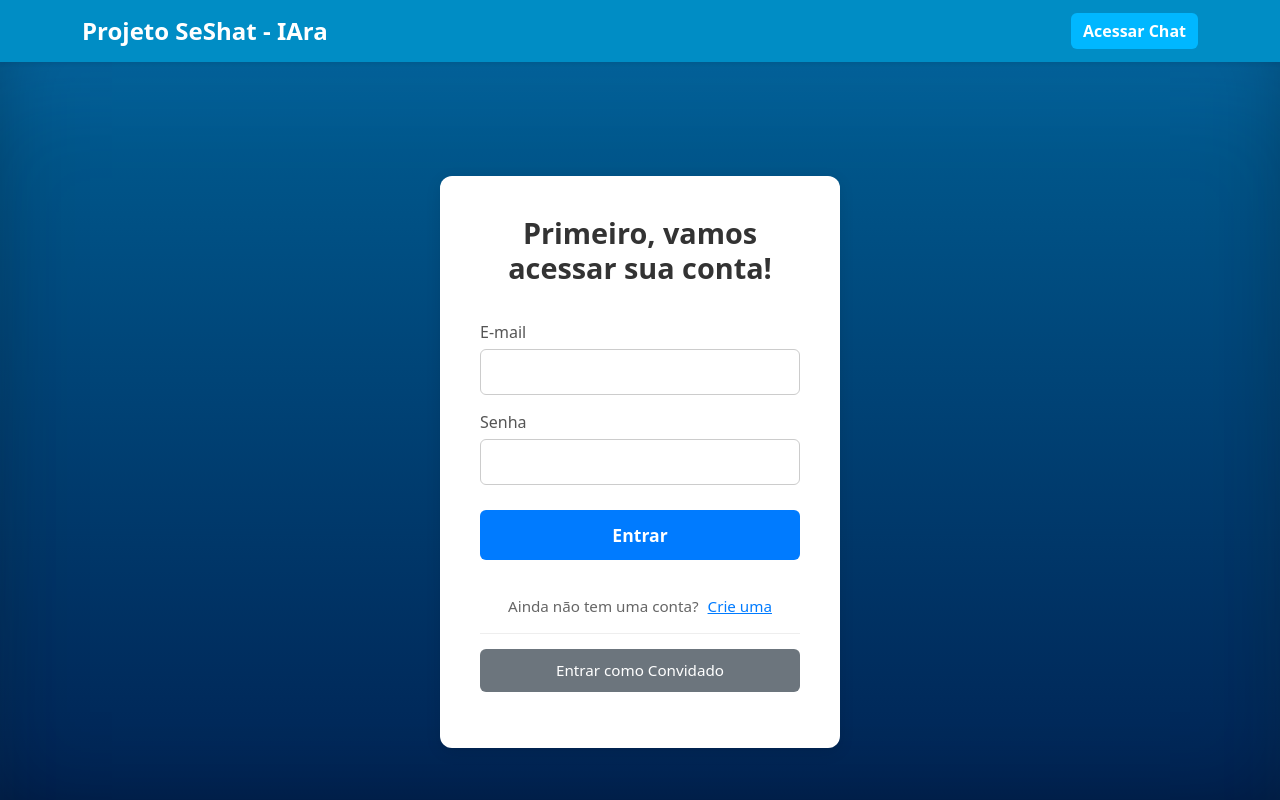
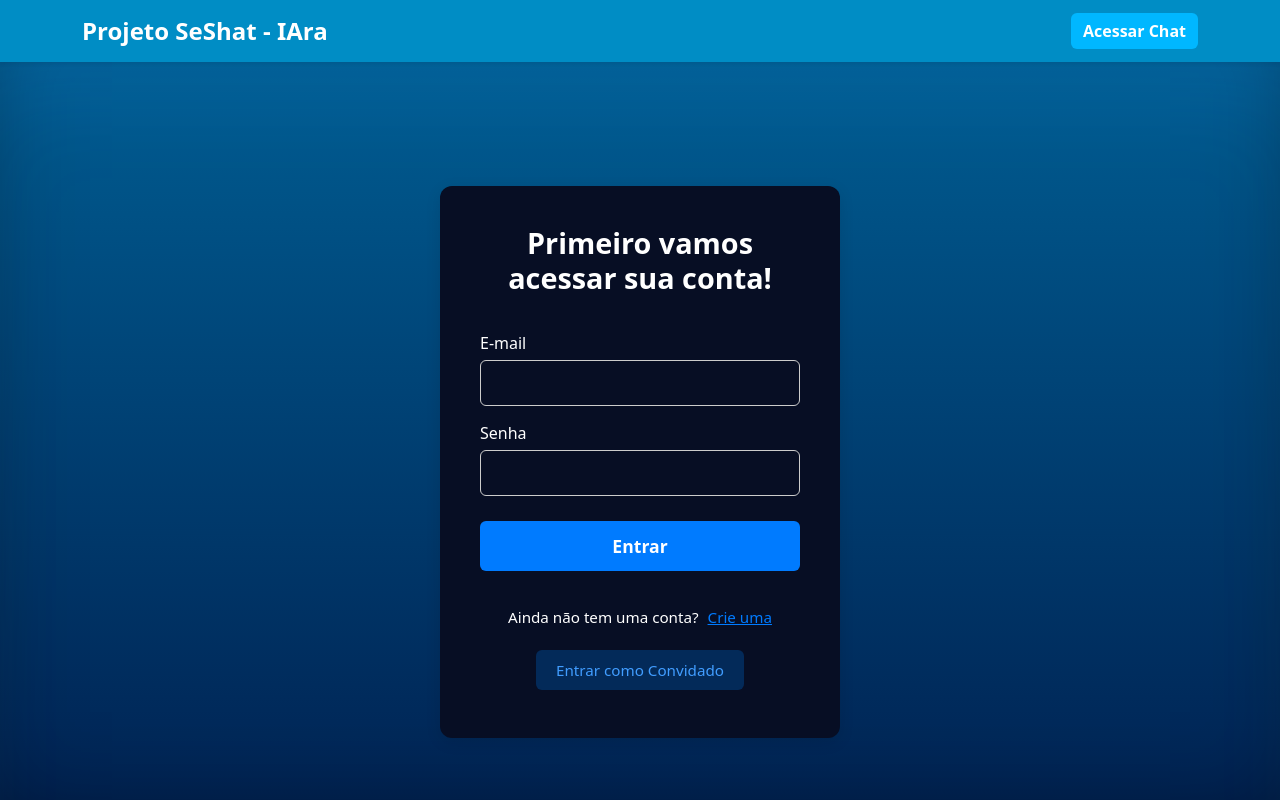
Before and after one commit to joaovcl12/Projeto-SeShat, a React (Vite) app in the folder inovatech-seshat/: page /login in a window 1280 px wide. Shown: the top 800 px of the page. Built offline with nearby package versions, Linux system fonts and the light colour scheme.

Commit message:
estilização da tela de login

```diff
--- a/inovatech-seshat/src/App.tsx
+++ b/inovatech-seshat/src/App.tsx
@@ -33,7 +33,7 @@ function App() {
 
   // O componente Footer permanece o mesmo
   const Footer = () => (
-    <footer className="py-5 mt-auto border-top border-white border-opacity-10">
+    <footer className="py-5 mt-auto">
       <div className="container text-center text-white-50">
         <p>&copy; {new Date().getFullYear()} Projeto SeShat.</p>
       </div>
--- a/inovatech-seshat/src/pages/LoginRegister.css
+++ b/inovatech-seshat/src/pages/LoginRegister.css
@@ -97,7 +97,7 @@ body::-webkit-scrollbar-corner {
 
 /* O "cartão" que contém o formulário */
 .outer-form-section {
-    background-color: rgb(255, 255, 255);
+    background-color: #070e24;
     /* Fundo branco para o cartão */
     padding: 40px;
     border-radius: 12px;
@@ -119,7 +119,7 @@ body::-webkit-scrollbar-corner {
 /* Título principal */
 .outer-form-section h2 {
     margin-bottom: 20px;
-    color: #333333;
+    color: white;
     font-size: 1.8em;
     font-weight: 600;
 }
@@ -140,23 +140,24 @@ body::-webkit-scrollbar-corner {
     text-align: left;
     margin-bottom: 5px;
     font-weight: 500;
-    color: #555555;
+    color: white;
 }
 
 /* Estilo para os inputs (text, email, password) */
 .form-section input {
     padding: 10px 15px;
     border: 1px solid #cccccc;
+    background-color: #070e24;
+    color: white;
     border-radius: 6px;
     font-size: 1em;
-    transition: border-color 0.3s, box-shadow 0.3s;
+    transition: background-color 0.3s ease;
 }
 
 .form-section input:focus {
-    border-color: #007bff;
-    /* Cor azul ao focar */
     outline: none;
-    box-shadow: 0 0 0 2px rgba(0, 123, 255, 0.25);
+    background-color: white;
+    color: black;
 }
 
 /* ----------------------------------------------------
@@ -192,7 +193,7 @@ body::-webkit-scrollbar-corner {
 .outer-form-section p {
     margin-top: 20px;
     font-size: 0.95em;
-    color: #666666;
+    color: white;
 }
 
 /* Botão de alternância de modo (Crie uma / Entrar) */
@@ -210,23 +211,20 @@ body::-webkit-scrollbar-corner {
 }
 
 .outer-form-section p button:hover {
-    color: #0056b3;
+    color: #49a1ff;
 }
 
 /* Seção do botão de Convidado */
 .guest-button-section {
     margin-top: 15px;
     padding-top: 15px;
-    border-top: 1px solid #eeeeee;
 }
 
 /* Botão/Link para Entrar como Convidado */
 .guest-button {
-    display: block;
-    /* Ocupa a largura total */
-    background-color: #6c757d;
     /* Cor secundária/cinza */
-    color: white;
+    background-color: #003d7e98;
+    color: #419dff;
     padding: 10px 20px;
     border-radius: 6px;
     text-decoration: none;
@@ -237,5 +235,6 @@ body::-webkit-scrollbar-corner {
 }
 
 .guest-button:hover {
-    background-color: #5a6268;
+    background-color: #007bff98;
+    color: #9acbff;
 }
--- a/inovatech-seshat/src/pages/LoginRegister.tsx
+++ b/inovatech-seshat/src/pages/LoginRegister.tsx
@@ -59,7 +59,7 @@ const LoginRegister: React.FC = () => {
                 <div className="form-section">
                     {/* Título principal */}
                     <h2>
-                        {isLogin ? "Primeiro, vamos acessar sua conta!" : "Criar Conta"}
+                        {isLogin ? "Primeiro vamos acessar sua conta!" : "Registre sua conta!"}
                     </h2>
 
                     {/* Formulário controlado */}
```
